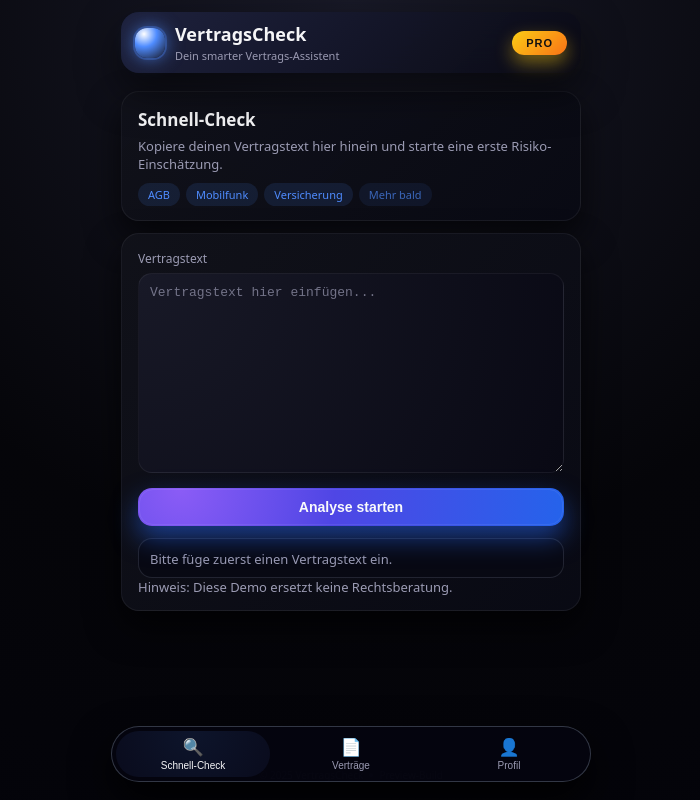
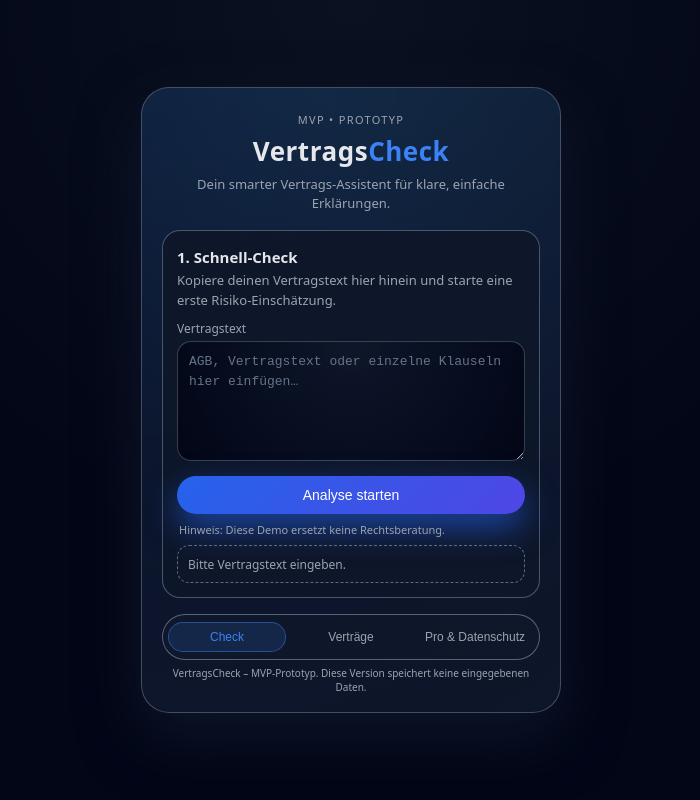
Before and after one commit to goaxmail/vertragscheck-mvp, a website: page index.html in a window 1280 px wide. Both pictures are taken after a click on the button "Analyse starten". Shown: the whole page, without its empty margins (289-989 px from the left). Drawn offline with Linux system fonts and the light colour scheme.

Commit message:
Add files via upload

```diff
--- a/index.html
+++ b/index.html
@@ -4,102 +4,79 @@
   <meta charset="UTF-8">
   <meta name="viewport" content="width=device-width, initial-scale=1.0">
   <link rel="manifest" href="/manifest.json">
-  <meta name="theme-color" content="#050509">
+  <meta name="theme-color" content="#020617">
   <link rel="stylesheet" href="style.css">
   <title>VertragsCheck</title>
 </head>
 <body>
-  <div class="app">
-    <header class="app-header">
-      <div class="app-header-left">
-        <div class="app-logo-dot"></div>
-        <div class="app-title-block">
-          <h1>VertragsCheck</h1>
-          <p>Dein smarter Vertrags-Assistent</p>
-        </div>
-      </div>
-      <button class="pro-pill" type="button">Pro</button>
+  <div class="app-root">
+    <main class="card">
+      <header class="card-header">
+        <p class="tagline">MVP • Prototyp</p>
+        <h1><span>Vertrags</span><span class="accent">Check</span></h1>
+        <p class="subtitle">Dein smarter Vertrags-Assistent für klare, einfache Erklärungen.</p>
       </header>
 
-    <main class="app-main">
-      <section id="tab-quick" class="tab-view active">
-        <div class="card intro-card">
-          <h2>Schnell-Check</h2>
-          <p>Kopiere deinen Vertragstext hier hinein und starte eine erste Risiko-Einschätzung.</p>
-          <div class="pill-row">
-            <span class="pill">AGB</span>
-            <span class="pill">Mobilfunk</span>
-            <span class="pill">Versicherung</span>
-            <span class="pill pill-muted">Mehr bald</span>
-          </div>
-        </div>
-
-        <div class="card">
-          <label for="contract" class="field-label">Vertragstext</label>
-          <textarea id="contract" placeholder="Vertragstext hier einfügen..."></textarea>
-          <button id="analyzeBtn" class="primary-btn" type="button">Analyse starten</button>
-          <div id="output" class="output-card">
-            <p class="output-placeholder">Hier erscheint das Ergebnis deiner Analyse.</p>
-          </div>
-          <p class="disclaimer">Hinweis: Diese Demo ersetzt keine Rechtsberatung.</p>
-        </div>
+      <section class="card-section" id="tab-schnellcheck">
+        <h2 class="section-title">1. Schnell-Check</h2>
+        <p class="section-text">
+          Kopiere deinen Vertragstext hier hinein und starte eine erste Risiko‑Einschätzung.
+        </p>
+        <label class="field-label" for="contract">Vertragstext</label>
+        <textarea id="contract" placeholder="AGB, Vertragstext oder einzelne Klauseln hier einfügen…"></textarea>
+        <button id="analyze-btn" class="primary-btn" onclick="analyzeContract()">Analyse starten</button>
+        <p class="hint">Hinweis: Diese Demo ersetzt keine Rechtsberatung.</p>
+        <div id="output" class="output-card"></div>
       </section>
 
-      <section id="tab-contracts" class="tab-view">
-        <div class="card">
-          <h2>Deine Verträge</h2>
-          <p>In der Vollversion kannst du hier Verträge speichern, kategorisieren und Erinnerungen für Kündigungsfristen setzen.</p>
+      <section class="card-section is-hidden" id="tab-vertraege">
+        <h2 class="section-title">Deine Verträge (Pro‑Version)</h2>
+        <p class="section-text">
+          In der Vollversion kannst du hier Verträge speichern, kategorisieren und Erinnerungen für Kündigungsfristen setzen.
+        </p>
         <ul class="feature-list">
           <li>🔔 Erinnerungen an Kündigungsfristen</li>
           <li>📂 Kategorien wie Mobilfunk, Strom, Versicherungen</li>
-            <li>📎 Vertrags-PDFs sicher ablegen (lokal & verschlüsselt geplant)</li>
+          <li>📑 Vertrags‑PDFs sicher ablegen (lokal & verschlüsselt geplant)</li>
         </ul>
-          <p class="muted">Aktuell ist dies ein Platzhalter-Bereich für die kommende Pro-Version.</p>
-        </div>
+        <p class="placeholder-note">
+          Aktuell ist dies ein Platzhalter‑Bereich für die kommende Pro‑Version.
+        </p>
       </section>
 
-      <section id="tab-profile" class="tab-view">
-        <div class="card">
-          <h2>Datenschutz & Pro-Version</h2>
-          <p>VertragsCheck ist darauf ausgelegt, so wenige Daten wie möglich zu speichern und dir maximale Kontrolle zu geben.</p>
+      <section class="card-section is-hidden" id="tab-profil">
+        <h2 class="section-title">Datenschutz & Pro‑Version</h2>
+        <p class="section-text">
+          VertragsCheck ist darauf ausgelegt, so wenige Daten wie möglich zu speichern
+          und dir maximale Kontrolle zu geben.
+        </p>
         <ul class="feature-list">
-            <li>🔐 Lokale Verarbeitung deiner Texte (geplant)</li>
-            <li>🧾 Transparente Pro-Preise ohne Abo-Fallen</li>
-            <li>🇪🇺 Fokus auf DSGVO-Konformität</li>
+          <li>🛡️ Lokale Verarbeitung deiner Texte (geplant)</li>
+          <li>💳 Transparente Pro‑Preise ohne Abo‑Fallen</li>
+          <li>⚖️ Fokus auf DSGVO‑Konformität</li>
         </ul>
-          <div class="pro-box">
-            <h3>Geplante Pro-Features</h3>
-            <ul>
-              <li>Erweiterte Risiko-Analyse mit Detail-Scoring</li>
-              <li>Mehrere Verträge speichern & vergleichen</li>
-              <li>Export als PDF-Report</li>
+
+        <h3 class="section-subtitle">Geplante Pro‑Features</h3>
+        <ul class="feature-list">
+          <li>📊 Erweiterte Risiko‑Analyse mit Detail‑Scoring</li>
+          <li>📁 Mehrere Verträge speichern & vergleichen</li>
+          <li>📝 Export als PDF‑Report</li>
         </ul>
-          </div>
-          <p class="muted small">Dies ist eine frühe Preview. Funktionen können sich noch ändern.</p>
-        </div>
+
+        <button class="secondary-btn pro-pill">Pro‑Version (coming soon)</button>
       </section>
-    </main>
-
-    <nav class="tab-bar">
-      <button class="tab-btn active" data-tab="quick" type="button">
-        <span class="tab-icon">🔍</span>
-        <span class="tab-label">Schnell-Check</span>
-      </button>
-      <button class="tab-btn" data-tab="contracts" type="button">
-        <span class="tab-icon">📄</span>
-        <span class="tab-label">Verträge</span>
-      </button>
-      <button class="tab-btn" data-tab="profile" type="button">
-        <span class="tab-icon">👤</span>
-        <span class="tab-label">Profil</span>
-      </button>
-    </nav>
 
       <footer class="app-footer">
-      <span>© 2025 VertragsCheck</span>
-      <span class="footer-dot"></span>
-      <span>Preview-Build</span>
+        <nav class="tabbar">
+          <button class="tab-btn is-active" data-tab="schnellcheck">Check</button>
+          <button class="tab-btn" data-tab="vertraege">Verträge</button>
+          <button class="tab-btn" data-tab="profil">Pro & Datenschutz</button>
+        </nav>
+        <p class="footer-meta">
+          VertragsCheck – MVP‑Prototyp. Diese Version speichert keine eingegebenen Daten.
+        </p>
       </footer>
+    </main>
   </div>
   <script src="script.js"></script>
 </body>
--- a/script.js
+++ b/script.js
@@ -1,73 +1,53 @@
-document.addEventListener("DOMContentLoaded", () => {
-  const tabButtons = document.querySelectorAll(".tab-btn");
-  const tabViews = document.querySelectorAll(".tab-view");
-  const analyzeBtn = document.getElementById("analyzeBtn");
-  const contractInput = document.getElementById("contract");
-  const output = document.getElementById("output");
 
-  function setActiveTab(tabKey) {
-    tabButtons.forEach((btn) => {
-      btn.classList.toggle("active", btn.dataset.tab === tabKey);
-    });
+function analyzeContract() {
+  const text = document.getElementById('contract').value.trim();
+  const out = document.getElementById('output');
+  const btn = document.getElementById('analyze-btn');
 
-    tabViews.forEach((view) => {
-      const isTarget = view.id === `tab-${tabKey}`;
-      view.classList.toggle("active", isTarget);
-    });
+  if (!text) {
+    out.textContent = "Bitte Vertragstext eingeben.";
+    return;
   }
 
-  tabButtons.forEach((btn) => {
-    btn.addEventListener("click", () => {
-      const tabKey = btn.dataset.tab;
-      setActiveTab(tabKey);
+  out.textContent = "Analyse läuft…";
+  btn.disabled = true;
+
+  setTimeout(() => {
+    out.textContent = "Analyse abgeschlossen (Demo). In der Vollversion erhältst du ein detailliertes Risiko‑Profil und klare Erklärungen zu kritischen Klauseln.";
+    btn.disabled = false;
+  }, 1500);
+}
+
+function initTabs() {
+  const buttons = Array.from(document.querySelectorAll('.tab-btn'));
+  const sections = {
+    schnellcheck: document.getElementById('tab-schnellcheck'),
+    vertraege: document.getElementById('tab-vertraege'),
+    profil: document.getElementById('tab-profil'),
+  };
+
+  buttons.forEach(btn => {
+    btn.addEventListener('click', () => {
+      const tab = btn.dataset.tab;
+      buttons.forEach(b => b.classList.remove('is-active'));
+      btn.classList.add('is-active');
+
+      Object.entries(sections).forEach(([key, el]) => {
+        if (!el) return;
+        el.classList.toggle('is-hidden', key !== tab);
+      });
     });
   });
+}
 
-  function analyzeContract() {
-    const text = (contractInput?.value || "").trim();
-    if (!output) return;
+if (typeof window !== "undefined") {
+  window.addEventListener('DOMContentLoaded', () => {
+    initTabs();
+  });
+}
 
-    if (!text) {
-      output.innerHTML = '<p class="output-placeholder">Bitte füge zuerst einen Vertragstext ein.</p>';
-      return;
-    }
-
-    if (analyzeBtn) {
-      analyzeBtn.disabled = true;
-      analyzeBtn.classList.add("loading");
-      analyzeBtn.textContent = "Analyse läuft…";
-    }
-
-    output.innerHTML = '<p class="output-placeholder">Analyse läuft…</p>';
-
-    setTimeout(() => {
-      output.innerHTML = `
-        <h3>Erste Einschätzung (Demo)</h3>
-        <ul>
-          <li>Mögliche unklare Klauseln erkannt (z. B. Laufzeit, automatische Verlängerung).</li>
-          <li>Empfehlung: Vertrag vollständig lesen und auf versteckte Gebühren achten.</li>
-          <li>Für eine verbindliche Einschätzung sollte ein Rechtsanwalt hinzugezogen werden.</li>
-        </ul>
-        <p class="disclaimer">Diese Analyse ist nur eine Demo und ersetzt keine Rechtsberatung.</p>
-      `;
-
-      if (analyzeBtn) {
-        analyzeBtn.disabled = false;
-        analyzeBtn.classList.remove("loading");
-        analyzeBtn.textContent = "Analyse starten";
-      }
-    }, 1200);
-  }
-
-  if (analyzeBtn) {
-    analyzeBtn.addEventListener("click", analyzeContract);
-  }
-
-  // PWA / Service Worker
-  if ("serviceWorker" in navigator) {
-    navigator.serviceWorker.register("/service-worker.js").catch(() => {});
-  }
-
-  // Default tab
-  setActiveTab("quick");
-});
+if ('serviceWorker' in navigator) {
+  window.addEventListener('load', () => {
+    navigator.serviceWorker.register('/service-worker.js');
+  });
+}
--- a/style.css
+++ b/style.css
@@ -1,410 +1,276 @@
+
 :root {
-  --bg: #050509;
-  --bg-elevated: #11121a;
-  --bg-elevated-soft: #181927;
-  --accent: #4f8cff;
-  --accent-soft: rgba(79, 140, 255, 0.12);
-  --accent-strong: #3b7bff;
-  --text-main: #f5f5f7;
-  --text-muted: #9b9bb3;
-  --border-subtle: rgba(255, 255, 255, 0.06);
-  --danger: #ff6b6b;
+  --bg: #020617;
+  --bg-card: #020617;
+  --bg-elevated: #020617;
+  --accent: #3b82f6;
+  --accent-soft: rgba(59, 130, 246, 0.15);
+  --text: #e5e7eb;
+  --text-soft: #9ca3af;
+  --border-subtle: rgba(148, 163, 184, 0.35);
+  --radius-xl: 28px;
   --radius-lg: 18px;
-  --radius-pill: 999px;
-  --shadow-soft: 0 18px 40px rgba(0, 0, 0, 0.55);
+  --shadow-soft: 0 24px 60px rgba(15, 23, 42, 0.9);
+  --shadow-pill: 0 12px 30px rgba(15, 23, 42, 0.9);
 }
 
-*,
-*::before,
-*::after {
+* {
   box-sizing: border-box;
 }
 
-html,
 body {
   margin: 0;
-  padding: 0;
-  height: 100%;
+  font-family: system-ui, -apple-system, BlinkMacSystemFont, "SF Pro Text", "Inter", sans-serif;
+  background: radial-gradient(circle at top, #0b1120 0, #020617 55%, #020617 100%);
+  color: var(--text);
+  display: flex;
+  min-height: 100vh;
+  align-items: center;
+  justify-content: center;
 }
 
-body {
-  font-family: system-ui, -apple-system, BlinkMacSystemFont, "SF Pro Text", Arial, sans-serif;
-  background: radial-gradient(circle at top, #181927 0, #050509 55%, #03030a 100%);
-  color: var(--text-main);
-  -webkit-font-smoothing: antialiased;
-}
-
-.app {
-  min-height: 100vh;
-  max-width: 480px;
-  margin: 0 auto;
+.app-root {
+  width: 100%;
+  padding: 32px 16px;
   display: flex;
-  flex-direction: column;
-  padding: 12px 10px 18px;
-  position: relative;
-}
-
-.app-header {
-  display: flex;
-  align-items: center;
-  justify-content: space-between;
-  padding: 10px 14px;
-  border-radius: var(--radius-lg);
-  background: linear-gradient(135deg, rgba(31, 35, 64, 0.92), rgba(10, 10, 20, 0.96));
-  box-shadow: var(--shadow-soft);
-  margin-bottom: 12px;
-  position: sticky;
-  top: 4px;
-  z-index: 20;
-  backdrop-filter: blur(14px);
-}
-
-.app-header-left {
-  display: flex;
-  align-items: center;
-  gap: 10px;
-}
-
-.app-logo-dot {
-  width: 30px;
-  height: 30px;
-  border-radius: 12px;
-  background: radial-gradient(circle at 30% 20%, #ffffff, #4f8cff 40%, #181927 100%);
-  box-shadow: 0 0 0 2px rgba(79, 140, 255, 0.3), 0 0 18px rgba(79, 140, 255, 0.75);
-}
-
-.app-title-block h1 {
-  font-size: 18px;
-  margin: 0;
-}
-
-.app-title-block p {
-  margin: 2px 0 0;
-  font-size: 11px;
-  color: var(--text-muted);
-}
-
-.pro-pill {
-  border: none;
-  border-radius: var(--radius-pill);
-  padding: 6px 14px;
-  font-size: 11px;
-  text-transform: uppercase;
-  letter-spacing: 0.09em;
-  background: linear-gradient(135deg, #facc15, #f97316);
-  color: #111;
-  font-weight: 700;
-  box-shadow: 0 8px 18px rgba(250, 204, 21, 0.45);
-  cursor: pointer;
-}
-
-/* Main content */
-
-.app-main {
-  flex: 1;
-  margin-top: 6px;
-  margin-bottom: 72px; /* room for tab bar */
-}
-
-.tab-view {
-  display: none;
-  animation: fadeIn 160ms ease-out;
-}
-
-.tab-view.active {
-  display: block;
+  justify-content: center;
 }
 
 .card {
-  background: linear-gradient(135deg, rgba(17, 18, 26, 0.96), rgba(9, 10, 20, 0.98));
-  border-radius: var(--radius-lg);
-  border: 1px solid var(--border-subtle);
-  padding: 16px 16px 14px;
-  box-shadow: 0 16px 34px rgba(0, 0, 0, 0.65);
+  width: 100%;
+  max-width: 420px;
+  background: radial-gradient(circle at top left, rgba(59, 130, 246, 0.12), rgba(15, 23, 42, 0.95));
+  border-radius: var(--radius-xl);
+  box-shadow: var(--shadow-soft);
+  border: 1px solid rgba(148, 163, 184, 0.4);
+  padding: 24px 20px 18px;
+  position: relative;
+  overflow: hidden;
 }
 
-.intro-card {
-  margin-bottom: 12px;
+.card::before {
+  content: "";
+  position: absolute;
+  inset: -80px;
+  background: radial-gradient(circle at top, rgba(56, 189, 248, 0.16), transparent 60%);
+  opacity: 0.6;
+  pointer-events: none;
 }
 
-.card h2 {
-  margin: 0 0 6px;
-  font-size: 17px;
+.card > * {
+  position: relative;
+  z-index: 1;
 }
 
-.card h3 {
-  margin-top: 0;
+.card-header {
+  text-align: center;
+  margin-bottom: 18px;
 }
 
-.card p {
-  margin: 0;
-  font-size: 13px;
-  color: var(--text-muted);
+.tagline {
+  font-size: 11px;
+  text-transform: uppercase;
+  letter-spacing: 0.12em;
+  color: var(--text-soft);
+  margin: 0 0 6px;
 }
 
-.pill-row {
-  display: flex;
-  flex-wrap: wrap;
-  gap: 6px;
-  margin-top: 10px;
+.card-header h1 {
+  margin: 0;
+  font-size: 26px;
+  letter-spacing: 0.02em;
 }
 
-.pill {
-  padding: 4px 10px;
-  border-radius: var(--radius-pill);
-  font-size: 11px;
-  background: var(--accent-soft);
+.card-header h1 .accent {
   color: var(--accent);
 }
 
-.pill-muted {
-  opacity: 0.7;
+.subtitle {
+  margin: 6px auto 0;
+  max-width: 320px;
+  font-size: 13px;
+  line-height: 1.45;
+  color: var(--text-soft);
 }
 
-/* Form & output */
+.card-section {
+  background: rgba(15, 23, 42, 0.92);
+  border-radius: var(--radius-lg);
+  border: 1px solid rgba(148, 163, 184, 0.45);
+  padding: 16px 14px 14px;
+  margin-bottom: 16px;
+}
+
+.section-title {
+  margin: 0 0 4px;
+  font-size: 15px;
+}
+
+.section-subtitle {
+  margin: 16px 0 6px;
+  font-size: 14px;
+}
+
+.section-text {
+  margin: 0 0 10px;
+  font-size: 13px;
+  color: var(--text-soft);
+  line-height: 1.5;
+}
 
 .field-label {
   display: block;
   font-size: 12px;
-  margin-bottom: 6px;
-  color: var(--text-muted);
+  margin-bottom: 4px;
+  color: var(--text-soft);
 }
 
 textarea {
   width: 100%;
-  min-height: 200px;
+  min-height: 120px;
+  max-height: 220px;
   resize: vertical;
-  padding: 10px 11px;
   border-radius: 14px;
   border: 1px solid var(--border-subtle);
-  background: radial-gradient(circle at top left, #181927, #090914);
-  color: var(--text-main);
+  background: radial-gradient(circle at top, rgba(15, 23, 42, 0.9), #020617);
+  color: var(--text);
+  padding: 10px 11px;
   font-size: 13px;
-  line-height: 1.45;
+  line-height: 1.5;
   outline: none;
 }
 
 textarea::placeholder {
-  color: rgba(155, 155, 179, 0.7);
+  color: #64748b;
 }
 
 textarea:focus {
-  border-color: rgba(79, 140, 255, 0.9);
-  box-shadow: 0 0 0 1px rgba(79, 140, 255, 0.6);
+  border-color: rgba(59, 130, 246, 0.85);
+  box-shadow: 0 0 0 1px rgba(59, 130, 246, 0.6);
 }
 
 .primary-btn {
+  width: 100%;
   margin-top: 10px;
-  width: 100%;
   padding: 11px 14px;
-  border-radius: 14px;
+  border-radius: 999px;
   border: none;
   font-size: 14px;
-  font-weight: 600;
-  background: radial-gradient(circle at 10% 0, #8b5cf6, #4f46e5 40%, #2563eb 100%);
-  color: #f9fafb;
+  font-weight: 500;
   cursor: pointer;
-  box-shadow: 0 12px 26px rgba(37, 99, 235, 0.55);
-  display: inline-flex;
-  align-items: center;
-  justify-content: center;
-  gap: 8px;
-  position: relative;
+  color: white;
+  background: linear-gradient(135deg, #2563eb, #4f46e5);
+  box-shadow: 0 14px 32px rgba(37, 99, 235, 0.6);
+  transition: transform 0.12s ease-out, box-shadow 0.12s ease-out, filter 0.12s ease-out;
 }
 
-.primary-btn::after {
-  content: "";
-  position: absolute;
-  inset: 1px;
-  border-radius: inherit;
-  border: 1px solid rgba(255, 255, 255, 0.07);
-  pointer-events: none;
+.primary-btn:hover {
+  transform: translateY(-1px);
+  box-shadow: 0 18px 40px rgba(37, 99, 235, 0.75);
+  filter: brightness(1.04);
 }
 
 .primary-btn:active {
-  transform: translateY(1px);
-  box-shadow: 0 6px 16px rgba(15, 23, 42, 0.85);
+  transform: translateY(0);
+  box-shadow: 0 10px 24px rgba(37, 99, 235, 0.55);
+  filter: brightness(0.98);
 }
 
-.primary-btn.loading {
-  opacity: 0.8;
-  cursor: default;
-}
-
-.primary-btn.loading::before {
-  content: "";
-  width: 14px;
-  height: 14px;
-  border-radius: 999px;
-  border: 2px solid rgba(249, 250, 251, 0.18);
-  border-top-color: #f9fafb;
-  margin-right: 4px;
-  animation: spin 540ms linear infinite;
+.hint {
+  margin: 8px 2px 8px;
+  font-size: 11px;
+  color: var(--text-soft);
 }
 
 .output-card {
-  margin-top: 12px;
-  padding: 11px 11px 9px;
-  border-radius: 14px;
-  background: rgba(9, 10, 20, 0.94);
-  border: 1px solid rgba(148, 163, 184, 0.18);
+  margin-top: 4px;
+  padding: 10px 10px 9px;
+  border-radius: 12px;
+  background: rgba(15, 23, 42, 0.9);
+  border: 1px dashed rgba(148, 163, 184, 0.6);
+  font-size: 12px;
+  min-height: 34px;
+  color: var(--text-soft);
 }
 
-.output-card h3 {
-  font-size: 14px;
-  margin-bottom: 6px;
-}
-
-.output-card ul {
-  padding-left: 18px;
-  margin: 0;
-  font-size: 12px;
-}
-
-.output-placeholder {
-  font-size: 12px;
-  color: var(--text-muted);
-}
-
-.disclaimer {
-  margin-top: 8px;
-  font-size: 11px;
-  color: var(--text-muted);
-}
-
-/* Lists */
-
 .feature-list {
-  margin: 10px 0 0;
+  list-style: none;
   padding-left: 0;
-  list-style: none;
+  margin: 8px 0 4px;
   font-size: 13px;
+  color: var(--text-soft);
 }
 
 .feature-list li {
-  margin-bottom: 6px;
+  margin-bottom: 4px;
 }
 
-.muted {
-  color: var(--text-muted);
-  margin-top: 10px;
+.placeholder-note {
+  margin-top: 6px;
   font-size: 12px;
+  color: var(--text-soft);
 }
 
-.small {
-  font-size: 11px;
+.secondary-btn.pro-pill {
+  margin-top: 10px;
+  padding: 8px 14px;
+  border-radius: 999px;
+  border: 1px solid rgba(148, 163, 184, 0.7);
+  background: radial-gradient(circle at top, rgba(148, 163, 184, 0.18), rgba(15, 23, 42, 0.98));
+  color: var(--text);
+  font-size: 13px;
+  cursor: default;
+  box-shadow: var(--shadow-pill);
 }
 
-.pro-box {
-  margin-top: 12px;
-  padding: 10px 11px;
-  border-radius: 14px;
-  background: rgba(25, 28, 45, 0.96);
-  border: 1px solid rgba(79, 140, 255, 0.4);
+.app-footer {
+  margin-top: 6px;
 }
 
-/* Tab bar */
-
-.tab-bar {
-  position: fixed;
-  left: 50%;
-  bottom: 18px;
-  transform: translateX(-50%);
-  width: min(480px, 100% - 24px);
-  padding: 4px;
+.tabbar {
+  display: grid;
+  grid-template-columns: repeat(3, 1fr);
+  gap: 8px;
+  padding: 8px 6px;
   border-radius: 999px;
-  background: rgba(5, 5, 15, 0.96);
-  border: 1px solid rgba(148, 163, 184, 0.32);
-  display: flex;
-  justify-content: space-between;
-  gap: 4px;
-  box-shadow: 0 18px 40px rgba(0, 0, 0, 0.95);
-  backdrop-filter: blur(18px);
-  z-index: 30;
+  background: radial-gradient(circle at top, rgba(15, 23, 42, 0.96), rgba(15, 23, 42, 1));
+  border: 1px solid rgba(148, 163, 184, 0.55);
 }
 
 .tab-btn {
-  flex: 1;
+  border-radius: 999px;
   border: none;
-  border-radius: 999px;
-  padding: 6px 4px;
+  padding: 7px 4px;
+  font-size: 12px;
+  cursor: pointer;
   background: transparent;
-  color: var(--text-muted);
-  font-size: 11px;
-  display: flex;
-  flex-direction: column;
-  align-items: center;
-  gap: 2px;
-  cursor: pointer;
+  color: var(--text-soft);
+  transition: background 0.15s ease, color 0.15s ease, box-shadow 0.15s ease;
 }
 
-.tab-btn .tab-icon {
-  font-size: 17px;
+.tab-btn.is-active {
+  background: var(--accent-soft);
+  color: var(--accent);
+  box-shadow: 0 0 0 1px rgba(59, 130, 246, 0.55);
 }
 
-.tab-btn .tab-label {
+.footer-meta {
+  margin: 6px 2px 0;
   font-size: 10px;
+  color: var(--text-soft);
+  text-align: center;
 }
 
-.tab-btn.active {
-  background: radial-gradient(circle at top, var(--accent-soft), rgba(10, 12, 30, 0.9));
-  color: var(--text-main);
+.is-hidden {
+  display: none;
 }
 
-/* Footer */
-
-.app-footer {
-  margin-top: 10px;
-  font-size: 10px;
-  color: var(--text-muted);
-  display: flex;
-  justify-content: center;
-  align-items: center;
-  gap: 6px;
-}
-
-.footer-dot {
-  width: 4px;
-  height: 4px;
-  border-radius: 999px;
-  background: rgba(148, 163, 184, 0.6);
-}
-
-/* Animations */
-
-@keyframes fadeIn {
-  from {
-    opacity: 0;
-    transform: translateY(4px);
+@media (max-height: 720px) {
+  .app-root {
+    padding-top: 16px;
+    padding-bottom: 16px;
   }
-  to {
-    opacity: 1;
-    transform: translateY(0);
+  .card {
+    padding-top: 18px;
   }
 }
-
-@keyframes spin {
-  to {
-    transform: rotate(360deg);
-  }
-}
-
-/* Small screens tweaks */
-
-@media (max-width: 380px) {
-  .app-header {
-    padding-inline: 10px;
-  }
-
-  .app-title-block h1 {
-    font-size: 16px;
-  }
-
-  .app-title-block p {
-    font-size: 10px;
-  }
-
-  .tab-btn .tab-label {
-    font-size: 9px;
-  }
-}
```
Lines whose indentation alone changed are shown as unchanged.
